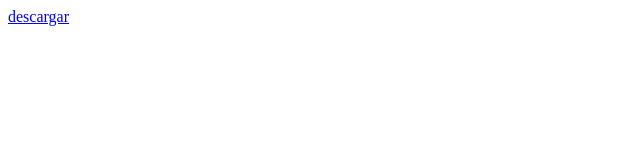
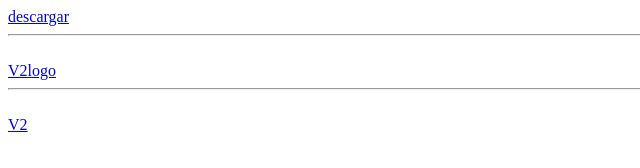
Before and after one commit to jhoanhsgs/evoluciontv, a plain HTML site: page index.html in a window 1280 px wide. Shown: the whole page, without its empty margins (0-640 px from the left). Drawn offline with Linux system fonts and the light colour scheme.

Commit message:
sub 2 app

```diff
--- a/index.html
+++ b/index.html
@@ -7,5 +7,11 @@
 </head>
 <body>
     <a href="EvolucionTv.apk">descargar</a>
+    <hr>
+    <br>
+    <a href="EvolucionTv-v2.apk">V2logo</a>
+    <hr>
+    <br>
+    <a href="EvolucionTv-v1.2.apk">V2</a>
 </body>
 </html>
```
Also changed, not shown: 2 other files.
